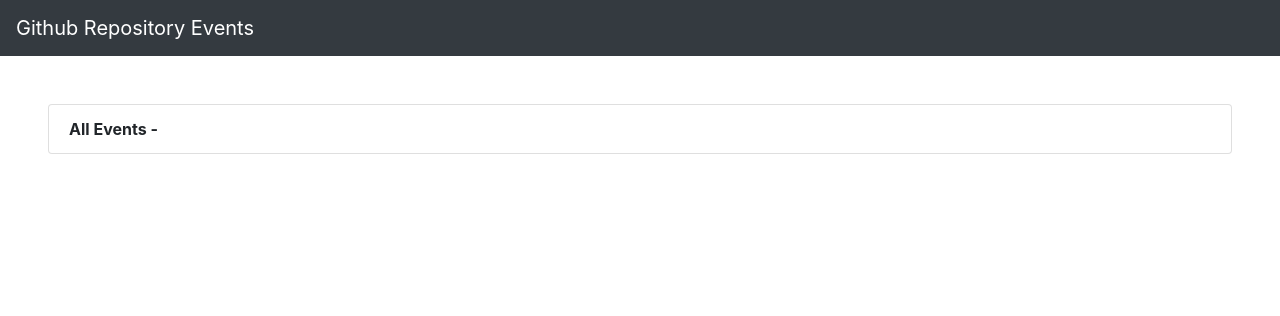
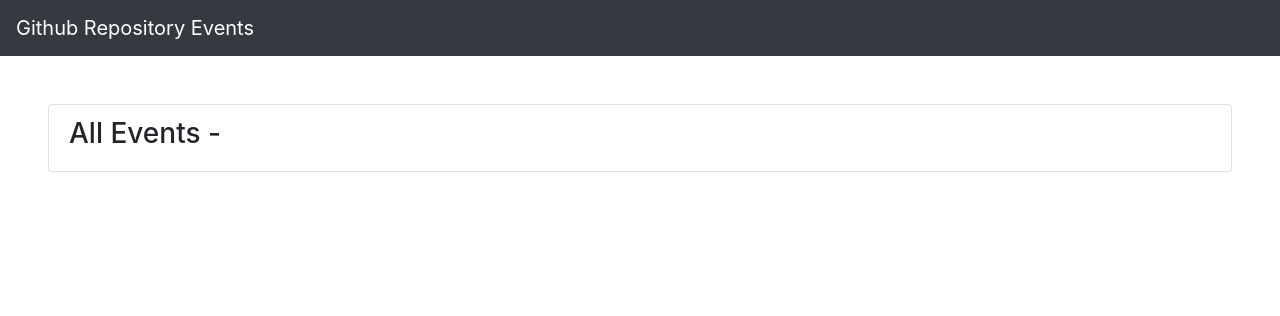
Before and after one commit to ast-cloud/webhook-repo, a Flask app: page / in a window 1280 px wide. Shown: the top 316 px of the page. Run offline with Flask 2, Linux system fonts and the light colour scheme; a database or web service that is not in the repository returns one stand-in record (values such as "Sample title"); some libraries are stand-ins or nearby versions.

Commit message:
Updated UI

```diff
--- a/templates/index.html
+++ b/templates/index.html
@@ -29,11 +29,11 @@
     <ul class="list-group my-5 mx-5">
 
         {% if datalist|length == 0 %}
-        <li class="list-group-item list-group-item-info">No actions till now.</li>
+        <li class="list-group-item list-group-item-info">No events till now!</li>
         {% endif %}
 
         {% if datalist|length > 0 %}
-        <li class="list-group-item mb-5"> <b>All Events -</b></li>
+        <li class="list-group-item mb-5"> <h3>All Events -</h3></li>
             {% for l in datalist %}
                 {% if l.action == 'PUSH' %}
                     <li class="list-group-item list-group-item-primary mb-2">{{l.author}} pushed to {{l.to_branch}} on {{l.timestamp}}</li>
```
